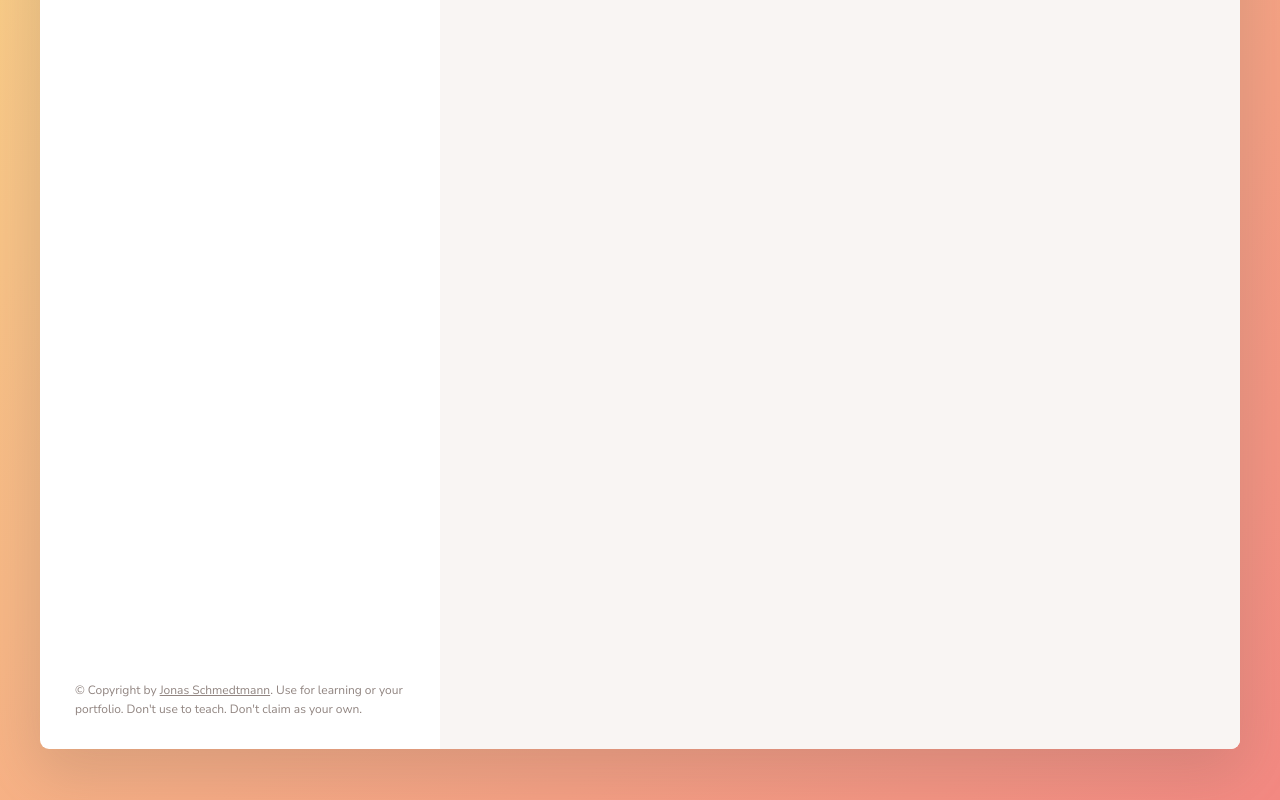
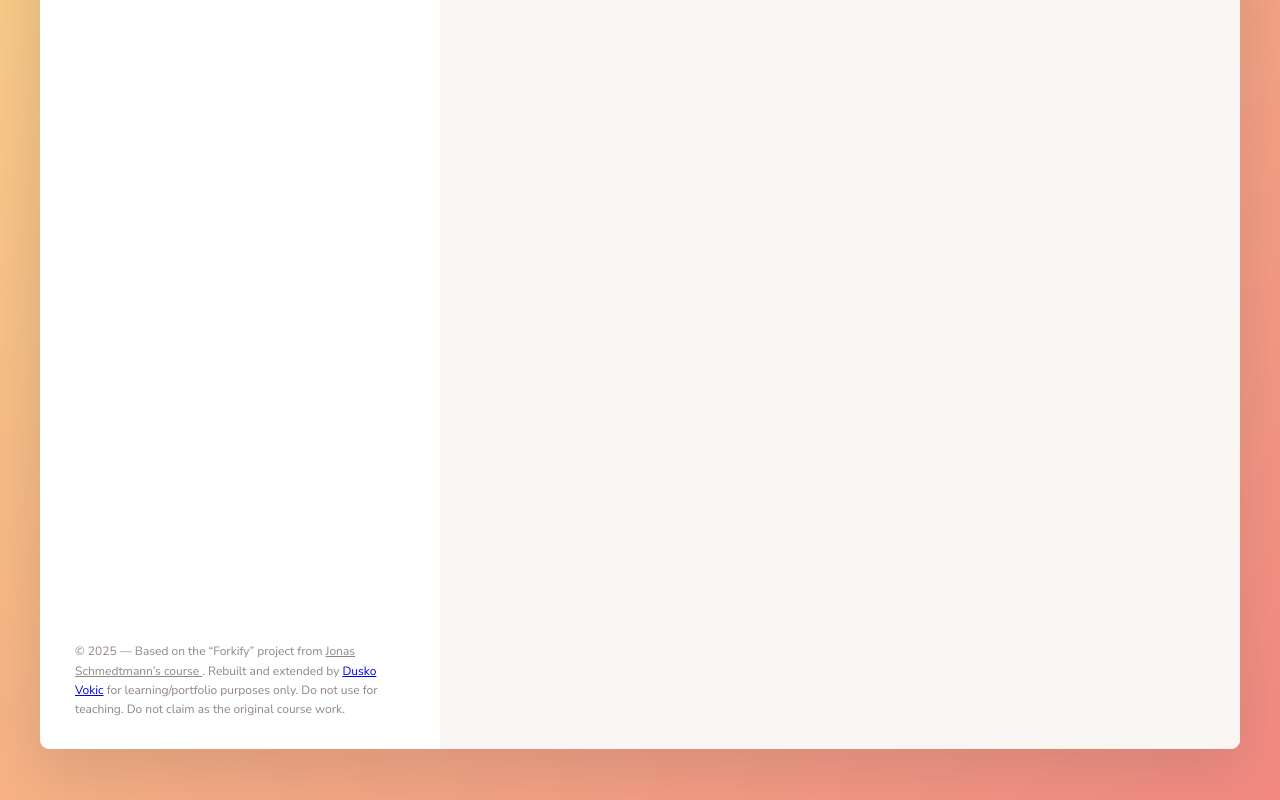
Before and after one commit to D-vokic/forkify-dusko, a website built with Parcel: page index.html in a window 1280 px wide. Shown: the part 472-1272 px from the top of the page. Built offline with nearby package versions, Linux system fonts and the light colour scheme.

Commit message:
copyright: added changes

```diff
--- a/index.html
+++ b/index.html
@@ -119,16 +119,24 @@
             </svg>
           </button> -->
         </div>
-
         <p class="copyright">
-          &copy; Copyright by
+          &copy; 2025 — Based on the “Forkify” project from
           <a
             class="twitter-link"
+            href="https://twitter.com/jonasschmedtman"
             target="_blank"
-            href="https://twitter.com/jonasschmedtman"
-            >Jonas Schmedtmann</a
-          >. Use for learning or your portfolio. Don't use to teach. Don't claim
-          as your own.
+            rel="noopener noreferrer"
+          >
+            Jonas Schmedtmann’s course </a
+          >. Rebuilt and extended by
+          <a
+            href="https://github.com/D-vokic"
+            target="_blank"
+            rel="noopener noreferrer"
+            >Dusko Vokic</a
+          >
+          for learning/portfolio purposes only. Do not use for teaching. Do not
+          claim as the original course work.
         </p>
       </div>
 
--- a/src/js/model.js
+++ b/src/js/model.js
@@ -159,7 +159,7 @@ export const uploadRecipe = async function (newRecipe) {
     // Upisi u state i zadrži key
     state.recipe = createRecipeObject(data);
 
-    // Po defaultu odmah dodaj kao bookmark (kao u kursu)
+    // Po defaultu odmah dodaj kao bookmark
     addBookmark(state.recipe);
   } catch (err) {
     throw err;
```
